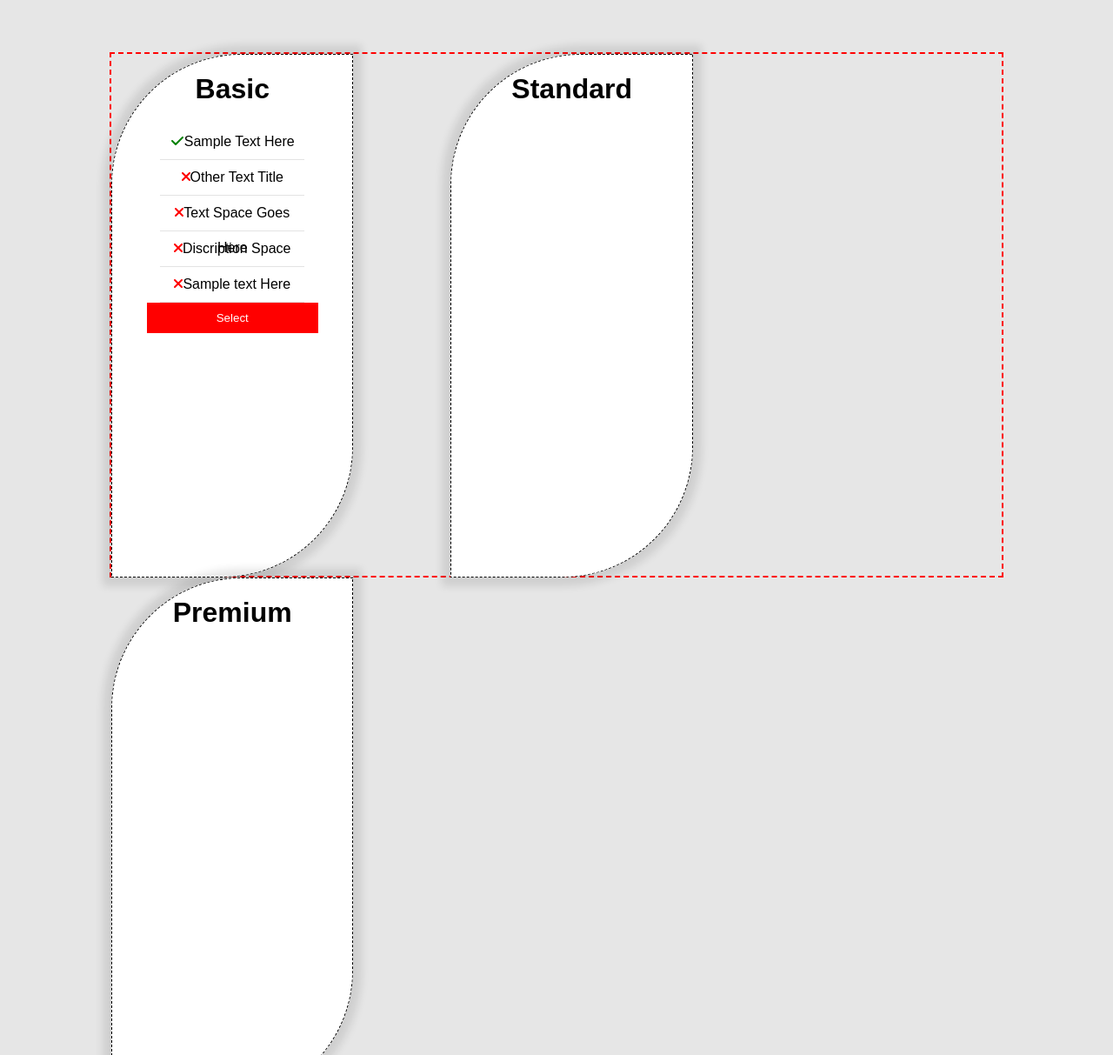
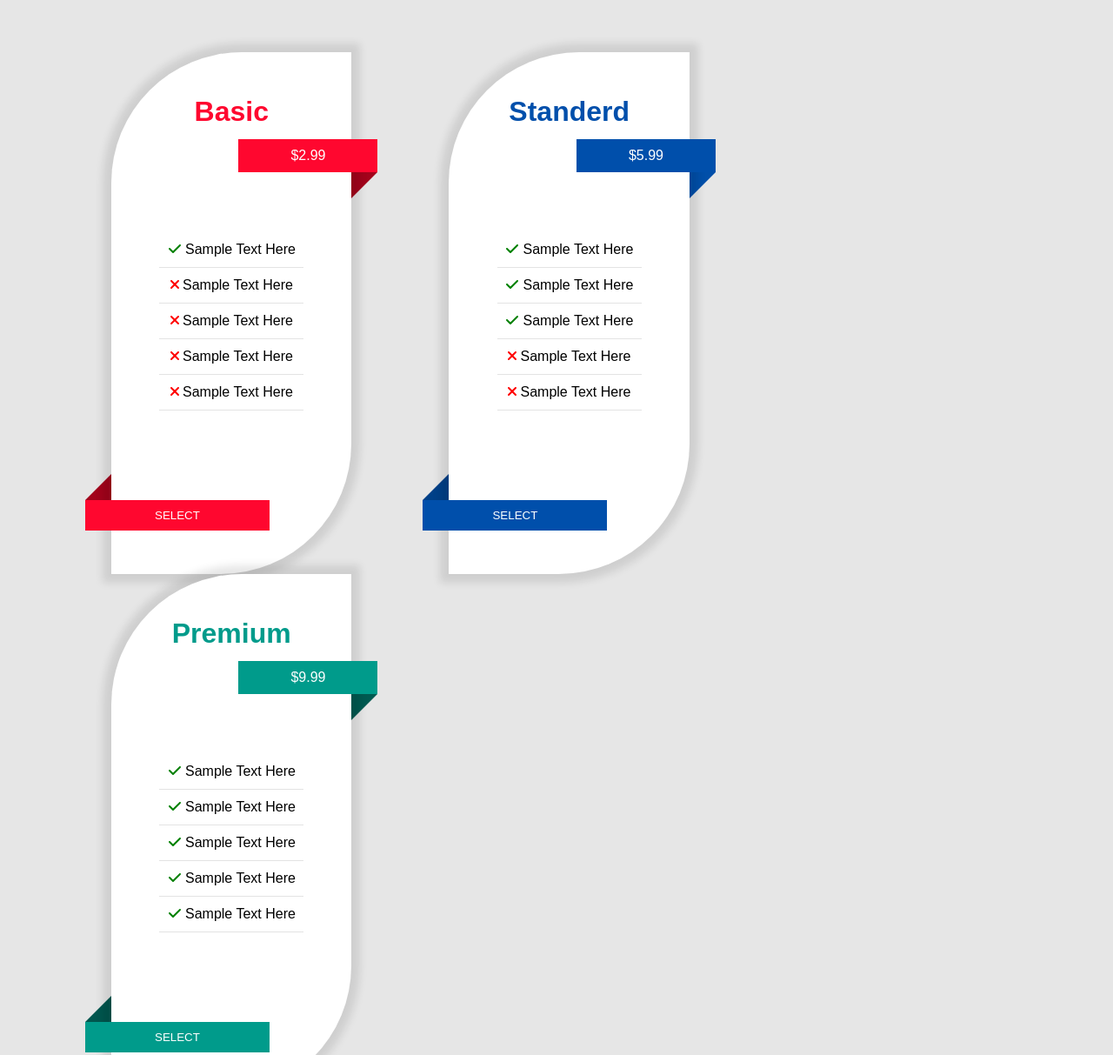
Before and after one commit to Shekhar-222/pricing-table, a plain HTML site: page index.html in a window 1280 px wide. Shown: the top 1213 px of the page at 87% size. Drawn offline with Linux system fonts and the light colour scheme.

Commit message:
completed

```diff
--- a/css/style.css
+++ b/css/style.css
@@ -1,56 +1,123 @@
-body{
-    background-color: #E6E6E6;
+body {
+  background-color: #e6e6e6;
   margin: 0;
   padding: 0;
   font-family: Arial, Helvetica, sans-serif;
-
 }
-.pricing_table_box{
+.pricing_table_box {
   width: 80%;
   height: 600px;
-    border: 2px dashed red;
+
   margin: 60px auto;
   clear: both;
-
 }
-.pricing_box{
+.pricing_box {
   width: 27%;
   height: 100%;
-    border:1px dashed black;
-    /* display: inline-block; */
   float: left;
   background-color: white;
   border-top-left-radius: 150px;
   border-bottom-right-radius: 150px;
-    box-shadow:0px 0px 10px 10px rgba(0,0,0,0.1) ;
+  box-shadow: 0px 0px 10px 10px rgba(0, 0, 0, 0.1);
   text-align: center;
+  position: relative;
 }
 /* nth child selector */
-.pricing_table_box > div:nth-child(2){
+.pricing_table_box > div:nth-child(2) {
   margin: 0px 112px;
 }
-.pricing_table_box ul{
+.pricing_table_box ul {
   list-style: none;
   padding: 0px;
   width: 60%;
   margin: auto;
-
+  margin-top: 120px;
 }
-.pricing_table_box ul >li{
-    border-bottom: 1px solid #E3E3E3;
+.pricing_table_box ul > li {
+  border-bottom: 1px solid #e3e3e3;
   height: 40px;
   line-height: 40px;
-
 }
-.green{
+.green {
   color: green;
 }
-.red{
+.red {
   color: red;
 }
-.btn{
-    background-color: red;
+.btn {
+  background-color: #ff072f;
   border: none;
   padding: 10px 80px;
-    color:white;
+  color: white;
+  position: absolute;
+  bottom: 50px;
+  left: -30px;
 }
+.triangle {
+  height: 0;
+  width: 0;
+  border-bottom: 50px solid #a2031b;
+  border-left: 50px solid transparent;
+  position: absolute;
+  bottom: 35px;
+  left: 0px;
+  z-index: -1;
+}
+.pricing_box h1 {
+  margin-top: 50px;
+}
+.pricing_badge {
+  background-color: #ff072f;
+  padding: 10px 60px;
+  color: white;
+  position: absolute;
+  top: 100px;
+  right: -30px;
+}
+.triangleup1 {
+  height: 0;
+  width: 0;
+  border-bottom: 50px solid #a2031b;
+  border-left: 50px solid transparent;
+  position: absolute;
+  bottom: -50px;
+  left: 110px;
+  transform: rotate(180deg);
+  z-index: -1;
+}
+.triangleup2 {
+  height: 0;
+  width: 0;
+  border-bottom: 50px solid #014fa9;
+  border-left: 50px solid transparent;
+}
+.triangleup3 {
+  height: 0;
+  width: 0;
+  border-bottom: 50px solid #005a51;
+  border-left: 50px solid transparent;
+}
+.pricing_badge2 {
+  background-color: #004fab;
+}
+.pricing_badge3 {
+  background-color: #009b8b;
+}
+.btn2 {
+  background-color: #004fab;
+}
+.btn3 {
+  background-color: #009b8b;
+}
+.triangle2 {
+  height: 0;
+  width: 0;
+  border-bottom: 50px solid #004088;
+  border-left: 50px solid transparent;
+}
+.triangle3 {
+  height: 0;
+  width: 0;
+  border-bottom: 50px solid #00564e;
+  border-left: 50px solid transparent;
+}
--- a/index.html
+++ b/index.html
@@ -17,22 +17,58 @@
   <body>
     <div class="pricing_table_box">
       <div class="pricing_box">
-        <h1>Basic</h1>
+        <h1 style="color: #ff072f">Basic</h1>
+        <div class="pricing_badge">
+          $2.99
+          <div class="triangleup1"></div>
+        </div>
         <ul>
-          <li><i class="fa-solid fa-check green"></i>Sample Text Here</li>
-          <li><i class="fa-solid fa-xmark red"></i>Other Text Title</li>
-          <li><i class="fa-solid fa-xmark red"></i>Text Space Goes Here</li>
-          <li><i class="fa-solid fa-xmark red"></i>Discription Space</li>
-          <li><i class="fa-solid fa-xmark red"></i>Sample text Here</li>
+          <li><i class="fa-solid fa-check green"></i> Sample Text Here</li>
+          <li><i class="fa-solid fa-xmark red"></i> Sample Text Here</li>
+          <li><i class="fa-solid fa-xmark red"></i> Sample Text Here</li>
+          <li><i class="fa-solid fa-xmark red"></i> Sample Text Here</li>
+          <li><i class="fa-solid fa-xmark red"></i> Sample Text Here</li>
         </ul>
-        <button class="btn">Select</button>
-
+        <button class="btn">
+          SELECT
+          <div class="triangle"></div>
+        </button>
       </div>
       <div class="pricing_box">
-        <h1>Standard</h1>
+        <h1 style="color: #004fab">Standerd</h1>
+        <div class="pricing_badge pricing_badge2">
+          $5.99
+          <div class="triangleup1 triangleup2"></div>
+        </div>
+        <ul>
+          <li><i class="fa-solid fa-check green"></i> Sample Text Here</li>
+          <li><i class="fa-solid fa-check green"></i> Sample Text Here</li>
+          <li><i class="fa-solid fa-check green"></i> Sample Text Here</li>
+          <li><i class="fa-solid fa-xmark red"></i> Sample Text Here</li>
+          <li><i class="fa-solid fa-xmark red"></i> Sample Text Here</li>
+        </ul>
+        <button class="btn btn2">
+          SELECT
+          <div class="triangle triangle2"></div>
+        </button>
       </div>
       <div class="pricing_box">
-        <h1>Premium</h1>
+        <h1 style="color: #009b8b">Premium</h1>
+        <div class="pricing_badge pricing_badge3">
+          $9.99
+          <div class="triangleup1 triangleup3"></div>
+        </div>
+        <ul>
+          <li><i class="fa-solid fa-check green"></i> Sample Text Here</li>
+          <li><i class="fa-solid fa-check green"></i> Sample Text Here</li>
+          <li><i class="fa-solid fa-check green"></i> Sample Text Here</li>
+          <li><i class="fa-solid fa-check green"></i> Sample Text Here</li>
+          <li><i class="fa-solid fa-check green"></i> Sample Text Here</li>
+        </ul>
+        <button type="submit" class="btn btn3">
+          SELECT
+          <div class="triangle triangle3"></div>
+        </button>
       </div>
     </div>
     <script
```
Lines whose indentation alone changed are shown as unchanged.
